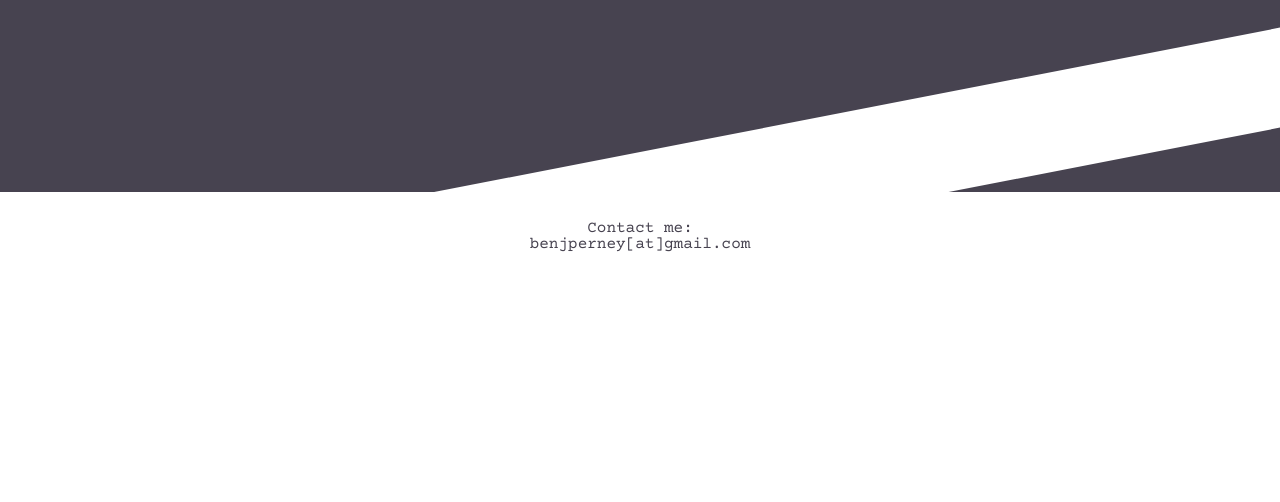
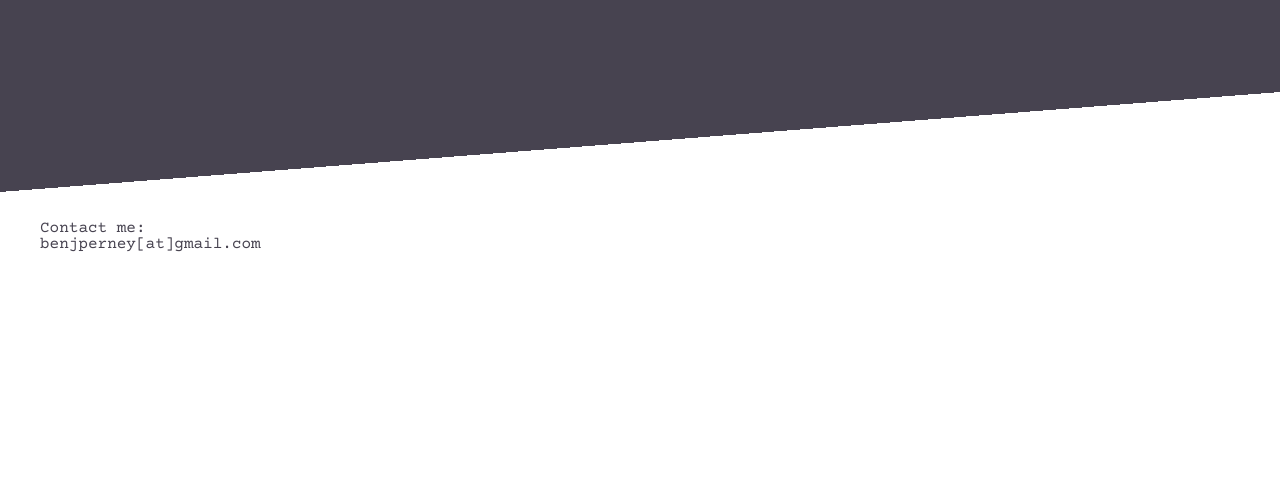
Before and after one commit to Bbemol/personal-website-react, a React app: page / in a window 1280 px wide. Shown: the part 368-870 px from the top of the page. After the commit the page ends 800 px from the top, so only its background shows below. Built offline with nearby package versions, Linux system fonts and the light colour scheme.

Commit message:
Better footer

```diff
--- a/src/footer/footer.scss
+++ b/src/footer/footer.scss
@@ -3,19 +3,21 @@
 footer {
   position: relative;
   height: 100px;
+  background: $lightColor;
 }
 .footer--wrapper {
-  position: absolute;
-  top: -40px;
-  background: $lightColor;
-  width: 100%;
-  height: 100px;
-  transform: skewY(-11deg);
+  &:before {
+    content: "";
+    background-image: linear-gradient(to left top, $lightColor 0%, $lightColor 50%, transparent 50%);
+    position: absolute;
+    width: 100%;
+    height: 100px;
+    top: -100px;
+    left: 0;
+  }
 }
 .footer--content {
   position: absolute;
-  bottom: 0;
-  width: 100%;
-  text-align: center;
-  transform: skewY(11deg);
+  padding: 0 40px;
+  bottom: 40px;
 }
--- a/src/title/title.scss
+++ b/src/title/title.scss
@@ -18,6 +18,7 @@
       font-family: $primaryFont;
       letter-spacing: 2px;
       font-size: 17px;
+      line-height: 20px;
     }
     &.-end {
       span {
```
